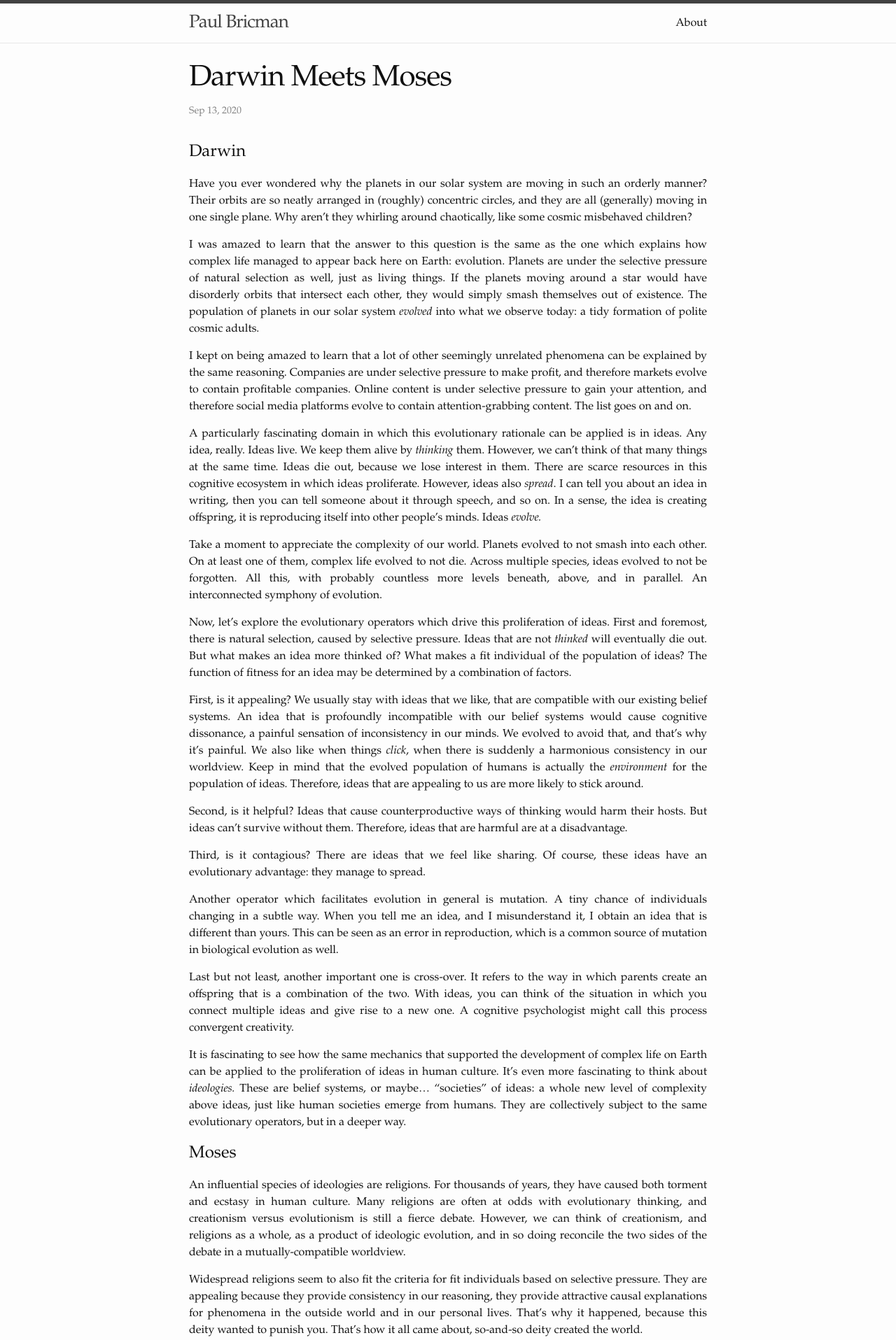
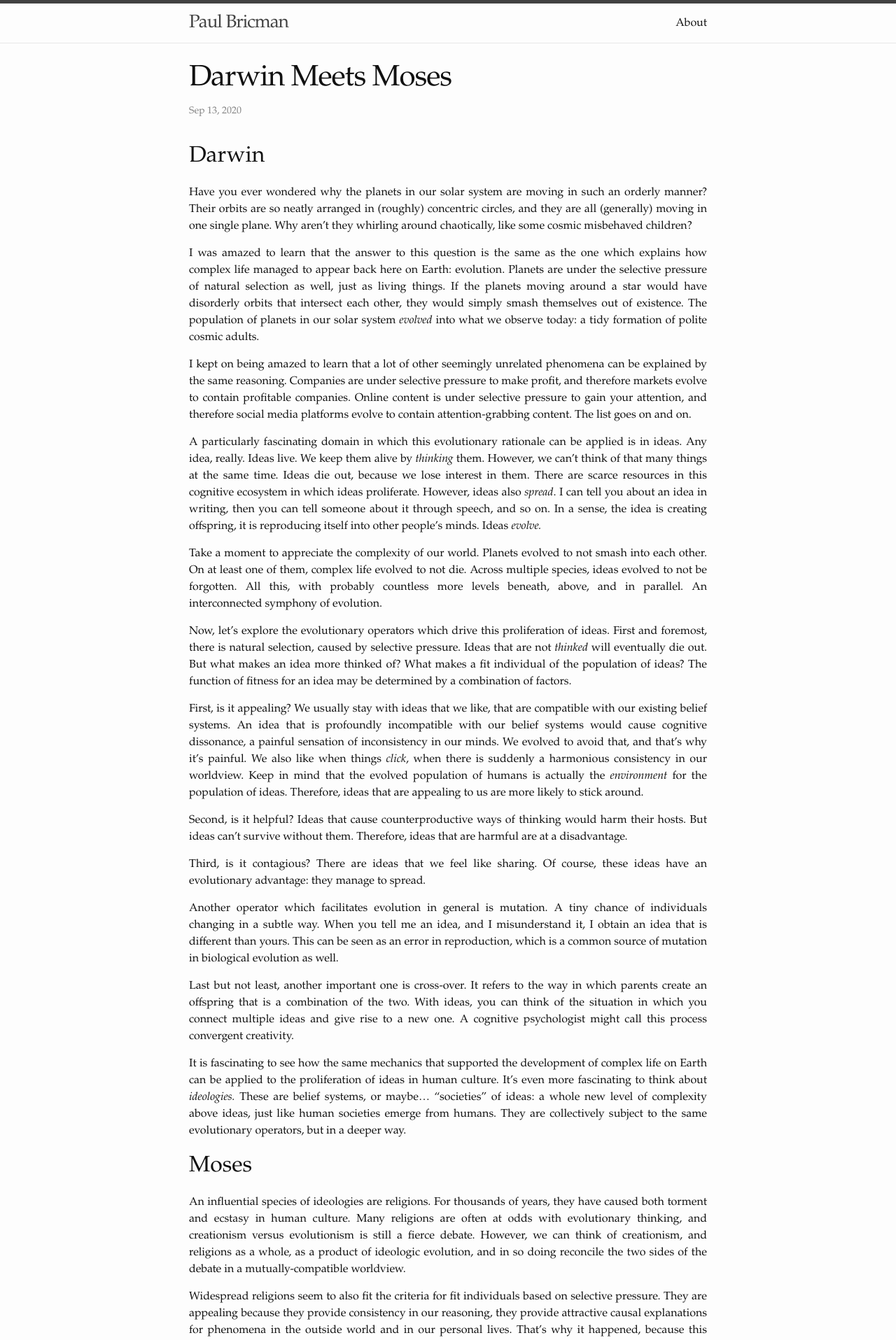
Before and after one commit to paulbricman/paulbricman.github.io, a Jekyll site: the page built from _posts/2020-09-13-darwin-meets-moses.md, in a window 1280 px wide. Shown: the top 1915 px of the page at 70% size. Built offline with Jekyll 4.4.1, drawn with Linux system fonts in a browser that asks for light colours.

Commit message:
Fix heading size

```diff
--- a/_posts/2020-09-13-darwin-meets-moses.md
+++ b/_posts/2020-09-13-darwin-meets-moses.md
@@ -5,7 +5,7 @@ date:   2020-09-13 14:23:55 +0200
 categories: society
 excerpt: "How can two conflicting ideas explain each other?"
 ---
-# Darwin
+## Darwin
 
 Have you ever wondered why the planets in our solar system are moving in such an orderly manner? Their orbits are so neatly arranged in (roughly) concentric circles, and they are all (generally) moving in one single plane. Why aren't they whirling around chaotically, like some cosmic misbehaved children?
 
@@ -31,7 +31,7 @@ Last but not least, another important one is cross-over. It refers to the way in
 
 It is fascinating to see how the same mechanics that supported the development of complex life on Earth can be applied to the proliferation of ideas in human culture. It's even more fascinating to think about *ideologies.* These are belief systems, or maybe... "societies" of ideas: a whole new level of complexity above ideas, just like human societies emerge from humans. They are collectively subject to the same evolutionary operators, but in a deeper way.
 
-# Moses
+## Moses
 
 An influential species of ideologies are religions. For thousands of years, they have caused both torment and ecstasy in human culture. Many religions are often at odds with evolutionary thinking, and creationism versus evolutionism is still a fierce debate. However, we can think of creationism, and religions as a whole, as a product of ideologic evolution, and in so doing reconcile the two sides of the debate in a mutually-compatible worldview.
 
```
Also changed, not shown: 2 other files.
